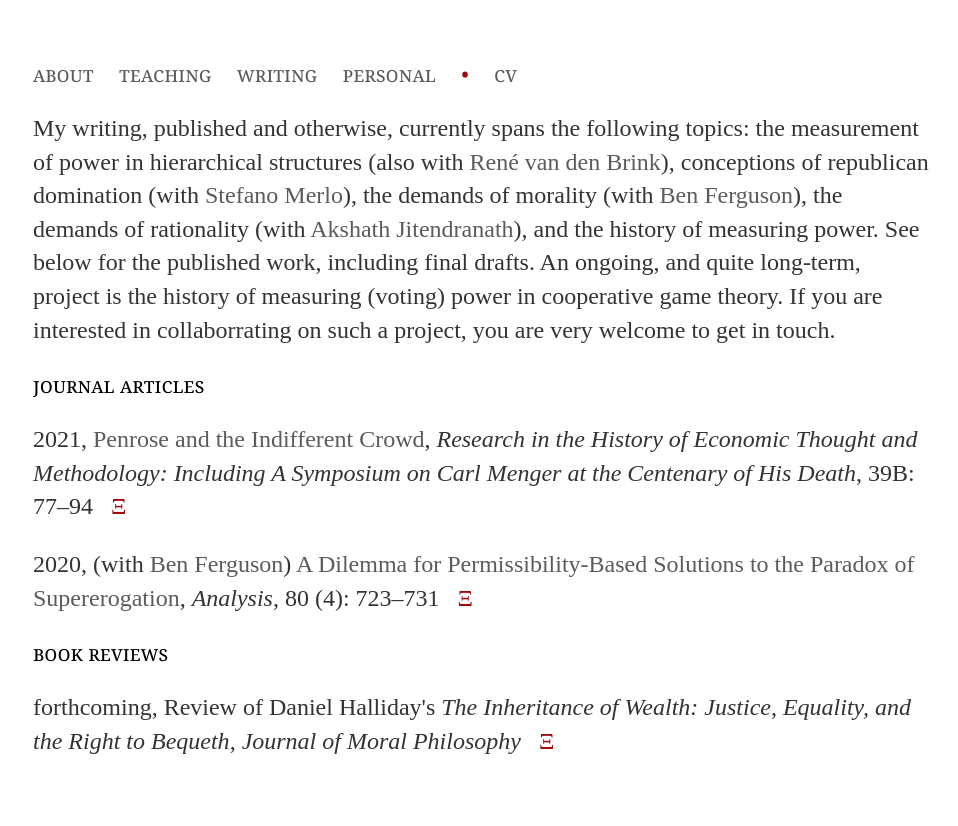
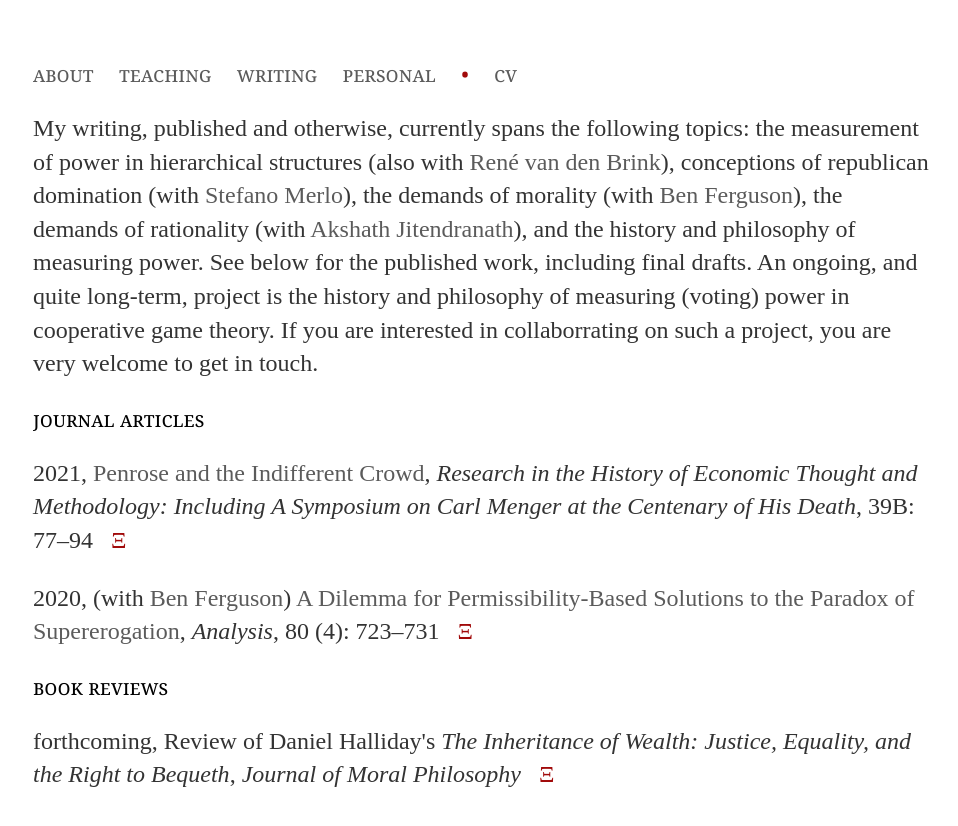
Before and after one commit to uzunovam/uzunovam, a Jekyll site: the page built from writing/index.html, in a window 1280 px wide. Shown: the top 826 px of the page, without its empty margins (159-1117 px from the left). Built offline with Jekyll 4.4.1, drawn with Linux system fonts in a browser that asks for light colours.

Commit message:
Update index.html

```diff
--- a/writing/index.html
+++ b/writing/index.html
@@ -3,7 +3,7 @@
 title: Writing
 ---
 <div class="blurb">
-	<p>My writing, published and otherwise, currently spans the following topics: the measurement of power in hierarchical structures (also with <a href="http://personal.vu.nl/j.r.vanden.brink/">René van den Brink</a>), conceptions of republican domination (with <a href="https://www.stefanomerlo.org/">Stefano Merlo</a>), the demands of morality (with <a href="https://www.benjaminferguson.org/">Ben Ferguson</a>), the demands of rationality (with <a href="https://akshathjitendranath.weebly.com/">Akshath Jitendranath</a>), and the history of measuring power. See below for the published work, including final drafts. An ongoing, and quite long-term, project is the history of measuring (voting) power in cooperative game theory. If you are interested in collaborrating on such a project, you are very welcome to get in touch.</p>
+	<p>My writing, published and otherwise, currently spans the following topics: the measurement of power in hierarchical structures (also with <a href="http://personal.vu.nl/j.r.vanden.brink/">René van den Brink</a>), conceptions of republican domination (with <a href="https://www.stefanomerlo.org/">Stefano Merlo</a>), the demands of morality (with <a href="https://www.benjaminferguson.org/">Ben Ferguson</a>), the demands of rationality (with <a href="https://akshathjitendranath.weebly.com/">Akshath Jitendranath</a>), and the history and philosophy of measuring power. See below for the published work, including final drafts. An ongoing, and quite long-term, project is the history and philosophy of measuring (voting) power in cooperative game theory. If you are interested in collaborrating on such a project, you are very welcome to get in touch.</p>
 	<section>journal articles</section>
 	<p>2021, <a href="https://doi.org/10.1108/S0743-41542021000039B006">Penrose and the Indifferent Crowd</a>, <cite>Research in the History of Economic Thought and Methodology: Including A Symposium on Carl Menger at the Centenary of His Death</cite>, 39B: 77–94 &nbsp; <a href="/files/papers/Penrose and the Indifferent Crowd.pdf"><bullet>&Xi;</bullet></a></p>
 	<p>2020, (with <a href="https://www.benjaminferguson.org/">Ben Ferguson</a>) <a href="https://doi.org/10.1093/analys/anaa033">A Dilemma for Permissibility-Based Solutions to the Paradox of Supererogation</a>, <cite>Analysis</cite>, 80 (4): 723–731  &nbsp; <a href="/files/papers/A Dilemma for Permissibility-Based Solutions to the Paradox of Supererogation.pdf"><bullet>&Xi;</bullet></a></p>
```
